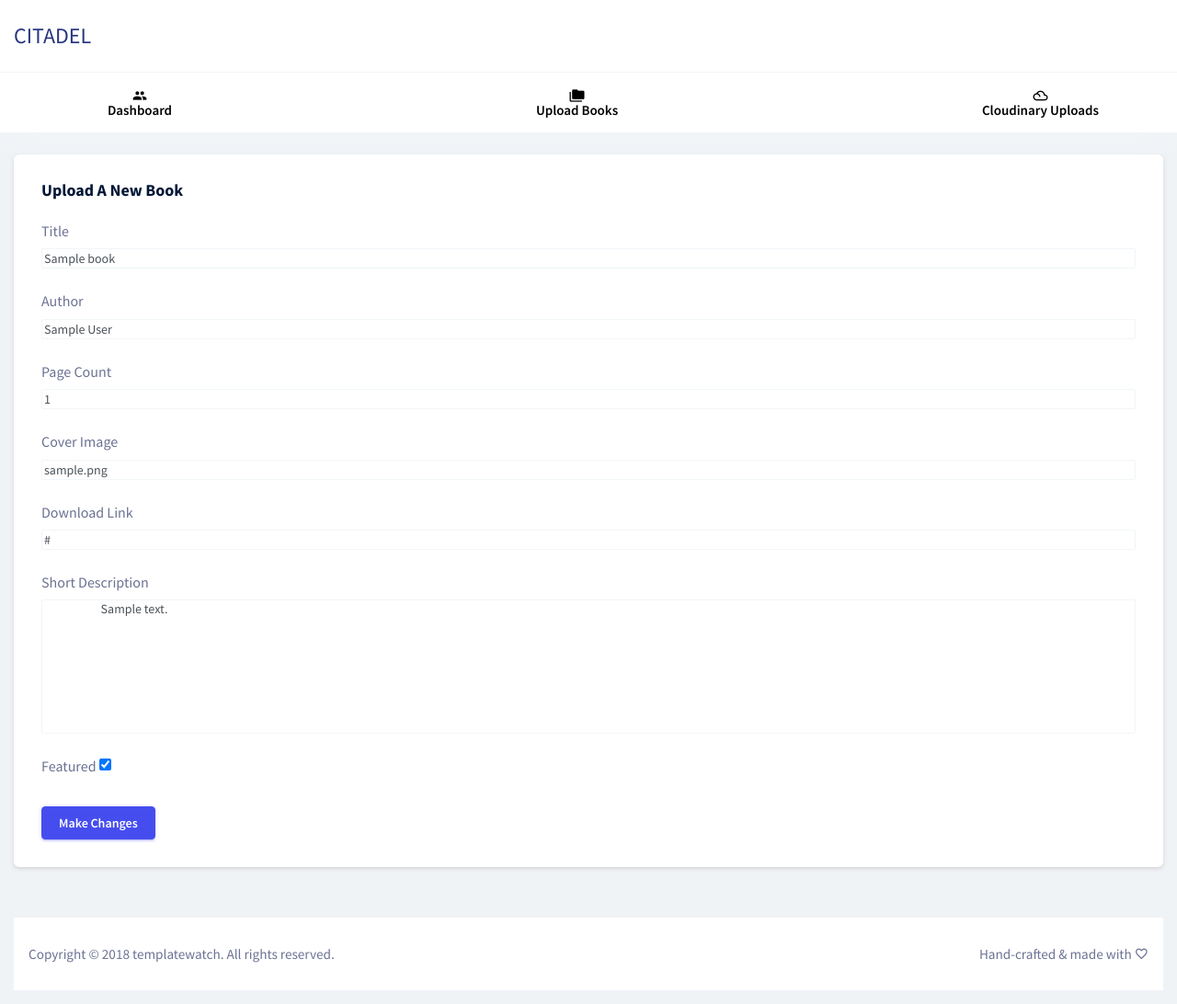
After one commit to mofe64/citadel-library, a Node server app: page /admin/editBook/sample in a window 1280 px wide. The commit adds this page. Shown: the whole page at 92% size. Run offline with Node 20, Linux system fonts and the light colour scheme; tables that the repository leaves empty hold one stand-in row (values such as "Sample post"); some libraries are stand-ins or nearby versions.

Commit message:
edit books

```diff
--- a/controllers/viewController.js
+++ b/controllers/viewController.js
@@ -1,5 +1,6 @@
 const Book = require('../models/BookModel');
 const BookRequest = require('../models/requestModel');
+const Ticket = require('../models/TicketModel');
 const catchAsync = require('../utils/catchAsync');
 
 exports.getHome = catchAsync(async (req, res, next) => {
@@ -58,6 +59,23 @@ exports.getLogin = catchAsync(async (req, res, next) => {
   res.status(200).render('login');
 });
 
+exports.getTicketPage = catchAsync(async (req, res, next) => {
+  const book = await Book.findById(req.params.bookId);
+  res.status(200).render('ticket', {
+    book,
+  });
+});
+
+exports.submitTicket = catchAsync(async (req, res, next) => {
+  const newTicket = await Ticket.create({
+    book: req.body.book,
+    author: req.body.author,
+    complaint: req.body.complaint,
+  });
+  req.flash('success_msg', 'ticket submitted successfully');
+  res.redirect('/');
+});
+
 //admin controllers
 exports.getAdminHome = catchAsync(async (req, res, next) => {
   const books = await Book.find().limit(50);
@@ -65,10 +83,12 @@ exports.getAdminHome = catchAsync(async (req, res, next) => {
     path: 'userId',
     select: '-password -firstname -lastname -email ',
   });
+  const tickets = await Ticket.find({ status: 'pending' });
   //console.log(requests);
   res.status(200).render('admin/adminHome', {
     books,
     requests,
+    tickets,
   });
 });
 
@@ -102,6 +122,35 @@ exports.uploadBook = catchAsync(async (req, res, next) => {
   res.status(201).redirect('/admin/dashboard');
 });
 
+exports.editBookPage = catchAsync(async (req, res, next) => {
+  const book = await Book.findOne({ slug: req.params.slug });
+  //console.log(book);
+  res.status(200).render('admin/editBook', {
+    book,
+  });
+});
+
+exports.editBook = catchAsync(async (req, res, next) => {
+  const book = await Book.findOne({ slug: req.params.slug });
+  let featuredCheck;
+  if (req.body.featured) {
+    featuredCheck = true;
+  } else {
+    featuredCheck = false;
+  }
+  const editedBook = await Book.findByIdAndUpdate(book._id, {
+    title: req.body.title,
+    author: req.body.author,
+    pageCount: req.body.pageCount,
+    coverImage: req.body.coverImage,
+    featured: featuredCheck,
+    downloadLink: req.body.downloadLink,
+    description: req.body.description,
+  });
+  req.flash('success_msg', 'Book updated successfully');
+  res.redirect('/admin/dashboard');
+});
+
 exports.uploadBooksToCloudinary = catchAsync(async (req, res, next) => {
   res.status(200).render('admin/cloudinaryUploadPage');
 });
--- a/views/admin/adminPartials/head.ejs
+++ b/views/admin/adminPartials/head.ejs
@@ -2,7 +2,7 @@
     <!-- Required meta tags -->
     <meta charset="utf-8">
     <meta name="viewport" content="width=device-width, initial-scale=1, shrink-to-fit=no">
-    <title>Kapella Bootstrap Admin Dashboard Template</title>
+    <title>Citadel Online library</title>
     <!-- base:css -->
     <link rel="stylesheet" href="/adminPublic/vendors/mdi/css/materialdesignicons.min.css">
     <link rel="stylesheet" href="/adminPublic/vendors/base/vendor.bundle.base.css">
@@ -11,8 +11,6 @@
     <!-- End plugin css for this page -->
     <!-- inject:css -->
     <link rel="stylesheet" href="/adminPublic/css/style.css">
-    <!-- endinject -->
-    <link rel="shortcut icon" href="/adminPublic/images/favicon.png" />
 
     <!-- table -->
     <link rel="stylesheet" href="https://cdn.datatables.net/1.10.21/css/dataTables.bootstrap4.min.css">
--- a/views/admin/adminPartials/nav.ejs
+++ b/views/admin/adminPartials/nav.ejs
@@ -37,20 +37,6 @@
                     <i class="menu-arrow"></i>
                   </a>
               </li>
-              <li class="nav-item">
-                  <a href="pages/tables/basic-table.html" class="nav-link">
-                    <i class="mdi mdi-cellphone-link"></i>
-                    <span class="menu-title">Requests</span>
-                    <i class="menu-arrow"></i>
-                  </a>
-              </li>
-              <li class="nav-item">
-                  <a href="pages/icons/mdi.html" class="nav-link">
-                    <i class="mdi mdi-ticket-confirmation"></i>
-                    <span class="menu-title">Tickets</span>
-                    <i class="menu-arrow"></i>
-                  </a>
-              </li>
             </ul>
         </div>
       </nav>
--- /dev/null
+++ b/views/admin/editBook.ejs
@@ -0,0 +1,68 @@
+<!DOCTYPE html>
+<html lang="en">
+<%- include('adminPartials/head'); -%>
+
+<body>
+  <div class="container-scroller">
+    <!-- partial:../../partials/_horizontal-navbar.html -->
+    <%- include('adminPartials/nav'); -%>
+        <!-- partial -->
+    <div class="container-fluid page-body-wrapper">
+      <div class="main-panel">
+        <div class="content-wrapper">
+          <div class="row">
+            <div class="col-12 grid-margin stretch-card">
+              <div class="card">
+                <div class="card-body">
+                  <h4 class="card-title">Upload a new book</h4>
+                  <form class="forms-sample" action="/admin/editBook/<%=book.slug %>?_method=PATCH" method="post">
+                    <div class="form-group">
+                      <label for="exampleInputName1">Title</label>
+                      <input type="text" class="form-control" id="exampleInputName1" placeholder="Book Title" name="title" required value="<%=book.title %>">
+                    </div>
+                    <div class="form-group">
+                      <label for="exampleInputEmail3">Author</label>
+                      <input type="text" class="form-control" id="exampleInputEmail3" placeholder="Book Author" name="author" required value="<%=book.author %>">
+                    </div>
+                    <div class="form-group">
+                      <label for="exampleInputPassword4">Page Count</label>
+                      <input type="number" class="form-control" id="exampleInputPassword4" placeholder="Page Count" name="pageCount" value="<%=book.pageCount %>">
+                    </div>
+                    <div class="form-group">
+                      <label for="exampleInputCity1">Cover Image</label>
+                      <input type="text" class="form-control" id="exampleInputCity1" placeholder="Cover Image" name="coverImage" required value="<%=book.coverImage %>">
+                    </div>
+                    <div class="form-group">
+                      <label for="exampleInputCity1">Download Link</label>
+                      <input type="text" class="form-control" id="exampleInputCity1" placeholder="Download Link" name="downloadLink" required value="<%=book.downloadLink %>">
+                    </div>
+                    <div class="form-group">
+                      <label for="exampleInputCity1">Short Description</label>
+                      <textarea  class= "form-control" name="description" id="" cols="30" rows="10">
+                      <%=book.description %>
+                      </textarea>
+                    </div>
+                     <div class="form-group">
+                    <label for="featured">Featured</label>
+                    <input type="checkbox" name="featured"
+                    <% if(book.featured == true) {%>
+                    checked
+                    <%} %>
+                    id="featured">
+                    </div>
+                    <button type="submit" class="btn btn-primary mr-2">Make Changes</button>
+                  </form>
+                </div>
+              </div>
+            </div>
+          </div>
+        </div>
+        <!-- footer  -->
+        <%- include('adminPartials/footer'); -%>
+      </div>
+    </div>
+  </div>
+ <%- include('adminPartials/scripts'); -%>
+</body>
+
+</html>
--- a/views/bookPage.ejs
+++ b/views/bookPage.ejs
@@ -34,6 +34,9 @@
                 <% } %>
                     <div class="btn-sec">
                         <button class="btn"><a href="<%=book.downloadLink %>">Download</a></button>
+                        <br>
+                        <br>
+                        <button class="btn"><a href="/ticket/<%= book._id %>">Report Broken Link</a></button>
                     </div>
                 </div>
             </div>
```
Also changed, not shown: models/TicketModel.js (+24 -1 lines), routers/viewRoutes.js (+13 -0 lines), views/admin/adminHome.ejs (+37 -12 lines), views/ticket.ejs (added, +47 -0 lines).
